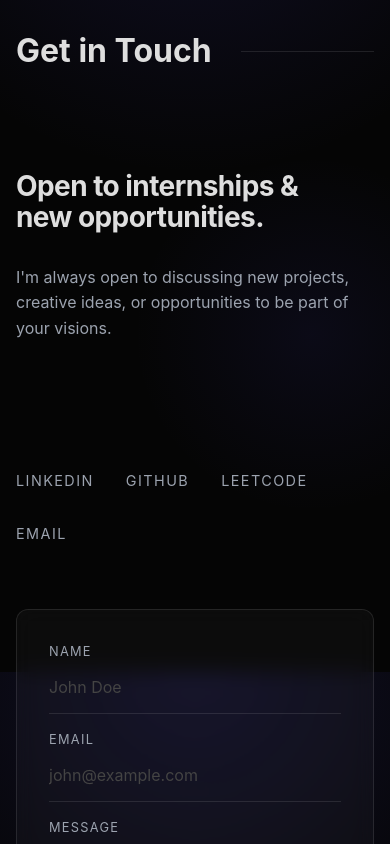
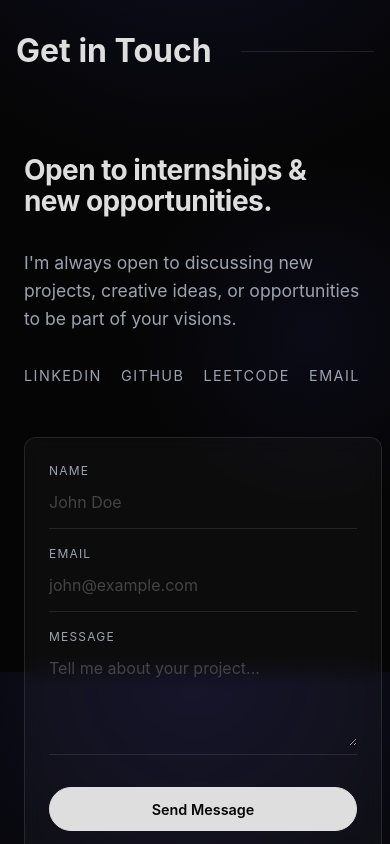
Before and after one commit to aaryan-codes56/portfolio, a React (Vite) app: page / in a window 390 px wide. Shown: the part 6080-6924 px from the top of the page. Built offline with nearby package versions, Linux system fonts and the light colour scheme.

Commit message:
Fix: Compact contact section and add mobile margins

```diff
--- a/src/components/Contact/Contact.css
+++ b/src/components/Contact/Contact.css
@@ -3,16 +3,17 @@
     padding-bottom: var(--spacing-xl);
 }
 
-
 .contact-layout {
     display: grid;
-    grid-template-columns: 1fr 1.5fr;
+    grid-template-columns: 1fr 1.2fr;
+    /* Reduced form width slightly */
     gap: var(--spacing-xl);
     align-items: start;
 }
 
 .contact-info {
-    padding-top: var(--spacing-md);
+    padding-top: var(--spacing-sm);
+    /* Reduced top padding */
 }
 
 .contact-cta {
@@ -27,7 +28,7 @@
 .contact-subtext {
     font-size: 1.1rem;
     color: var(--gray);
-    margin-bottom: var(--spacing-xl);
+    margin-bottom: 2rem;
     line-height: 1.6;
     max-width: 400px;
 }
@@ -35,12 +36,15 @@
 .contact-form {
     display: flex;
     flex-direction: column;
-    gap: var(--spacing-md);
+    gap: 1.25rem;
+    /* Reduced gap */
     background: var(--glass-bg);
-    padding: var(--spacing-xl);
+    padding: 2rem;
+    /* Reduced from spacing-xl to fixed 2rem */
     border-radius: var(--border-radius);
     border: 1px solid var(--border-color);
     backdrop-filter: blur(10px);
+    width: 100%;
 }
 
 .form-group {
@@ -48,7 +52,7 @@
     flex-direction: column;
     border-bottom: 1px solid var(--border-color);
     transition: border-color var(--transition-medium);
-    padding-bottom: var(--spacing-xs);
+    padding-bottom: 0.5rem;
 }
 
 .form-group.focused {
@@ -57,11 +61,12 @@
 }
 
 .form-group label {
-    font-size: 0.8rem;
+    font-size: 0.75rem;
+    /* Slightly smaller */
     text-transform: uppercase;
     letter-spacing: 0.1em;
     color: var(--gray);
-    margin-bottom: var(--spacing-xs);
+    margin-bottom: 0.25rem;
     transition: color var(--transition-medium);
 }
 
@@ -73,11 +78,11 @@
 .form-group textarea {
     border: none;
     background: transparent;
-    font-size: 1.1rem;
+    font-size: 1rem;
     font-family: inherit;
     width: 100%;
     outline: none;
-    padding: var(--spacing-xs) 0;
+    padding: 0.5rem 0;
     color: var(--white);
     resize: vertical;
 }
@@ -90,12 +95,13 @@
 .submit-btn {
     background-color: var(--white);
     color: var(--black);
-    padding: 1rem 3rem;
+    padding: 0.8rem 2.5rem;
+    /* More compact button */
     border-radius: 50px;
-    font-size: 1rem;
+    font-size: 0.9rem;
     font-weight: 600;
     align-self: flex-start;
-    margin-top: var(--spacing-sm);
+    margin-top: 1rem;
     transition: all var(--transition-fast);
     border: 1px solid var(--white);
     cursor: pointer;
@@ -109,8 +115,9 @@
 
 .social-links {
     display: flex;
-    gap: var(--spacing-md);
+    gap: 1.5rem;
     flex-wrap: wrap;
+    margin-top: 1rem;
 }
 
 .social-link {
@@ -120,6 +127,7 @@
     text-transform: uppercase;
     letter-spacing: 0.1em;
     position: relative;
+    padding-bottom: 2px;
 }
 
 .social-link::after {
@@ -127,7 +135,7 @@
     position: absolute;
     width: 0;
     height: 1px;
-    bottom: -2px;
+    bottom: 0;
     left: 0;
     background-color: var(--accent);
     transition: width var(--transition-fast);
@@ -144,7 +152,11 @@
 @media (max-width: 900px) {
     .contact-layout {
         grid-template-columns: 1fr;
-        gap: var(--spacing-lg);
+        gap: 3rem;
+    }
+
+    .contact-form {
+        padding: 1.75rem;
     }
 
     .contact-cta {
@@ -153,7 +165,6 @@
 
     .contact-subtext {
         max-width: 100%;
-        font-size: 1rem;
     }
 
     .submit-btn {
@@ -164,16 +175,27 @@
 
 @media (max-width: 480px) {
     .contact {
-        padding-bottom: var(--spacing-md);
+        padding-bottom: 3rem;
     }
 
     .contact-cta {
         font-size: 1.75rem;
     }
 
+    /* Add extra margin/padding for small screens */
+    .contact-info,
     .contact-form {
-        padding: var(--spacing-md);
-        gap: var(--spacing-sm);
+        margin: 0 0.5rem;
+        /* Visual margin from edges if container is tight */
+    }
+
+    .contact-form {
+        padding: 1.5rem;
+        gap: 1rem;
+    }
+
+    .social-links {
+        gap: 1.2rem;
     }
 
     .form-group input,
```
